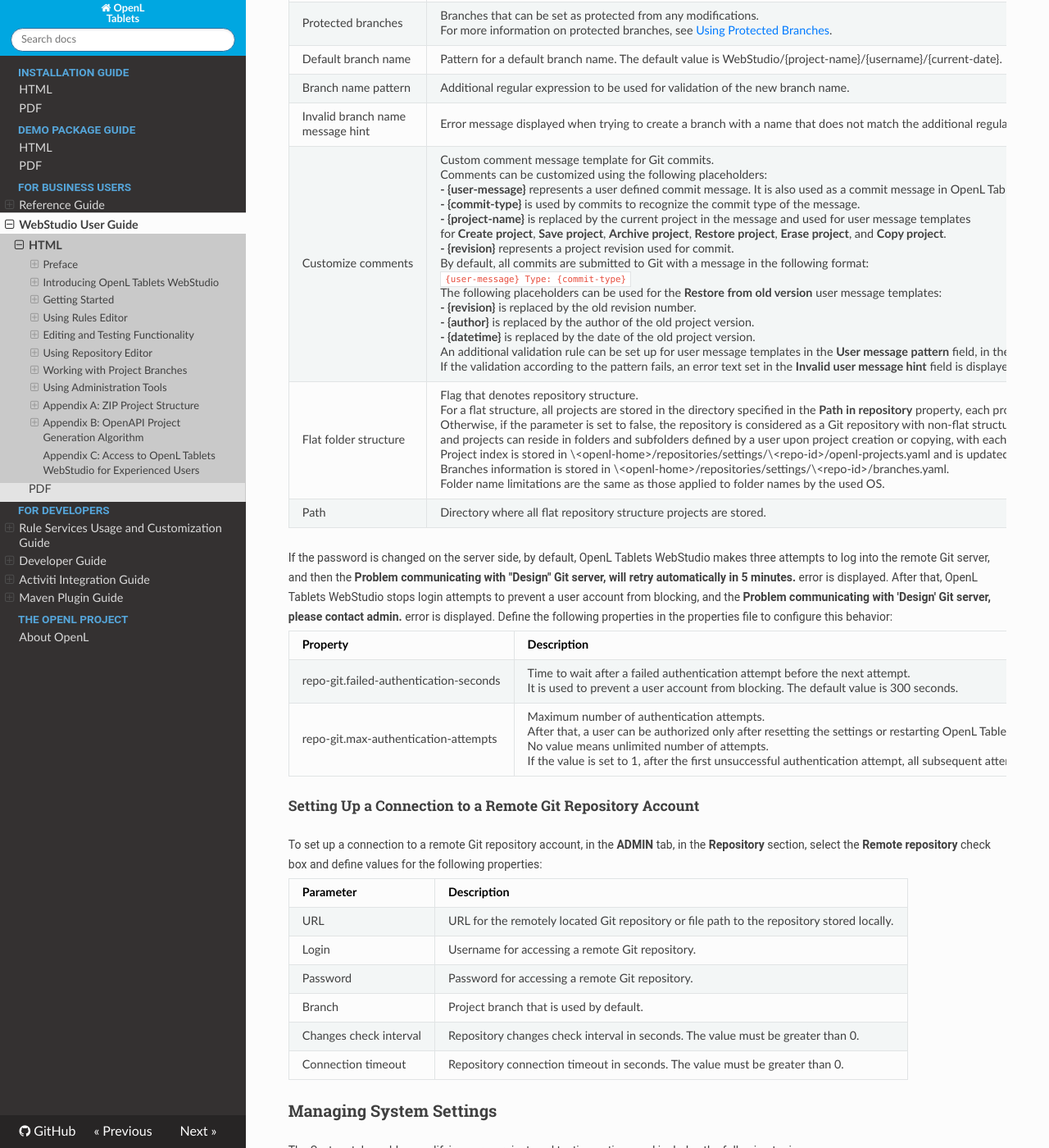
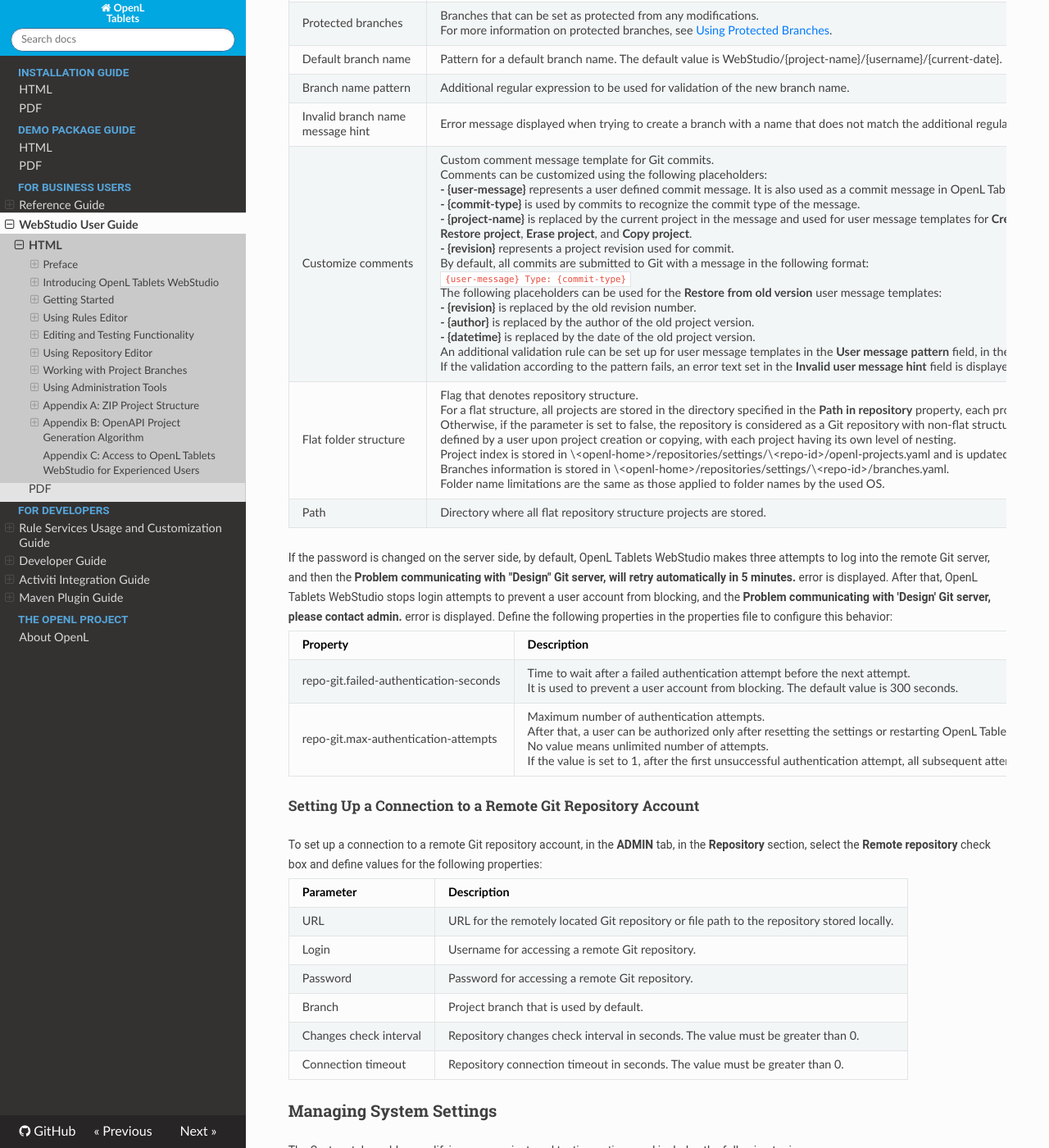
Before and after one commit to agradus/OpenLdocs, an MkDocs documentation site: the page built from docs/documentation/guides/webstudio_user_guide.md, in a window 1280 px wide and 1400 px high, scrolled down 126149 px. Shown: the whole window at 82% size. Built offline with MkDocs 1.6.1, drawn with Linux system fonts in a browser that asks for light colours; nearby versions of some CDN libraries; some of the changed text lies outside the part shown.

Commit message:
Update webstudio_user_guide.md

```diff
--- a/docs/documentation/guides/webstudio_user_guide.md
+++ b/docs/documentation/guides/webstudio_user_guide.md
@@ -2851,8 +2851,8 @@
 | Default branch name              | Pattern for a default branch name. The default value is WebStudio/{project-name}/{username}/{current-date}.                                                                                                                                                                                                                                                                                                                                                                                                                                                                                                                                                                                                                                                                                                                                                                                                                                                                                                                                                                                                                                                                                                                                                                                                                                                         |
 | Branch name pattern              | Additional regular expression to be used for validation of the new branch name.                                                                                                                                                                                                                                                                                                                                                                                                                                                                                                                                                                                                                                                                                                                                                                                                                                                                                                                                                                                                                                                                                                                                                                                                                                                                                     |
 | Invalid branch name <br/>message hint | Error message displayed when trying to create a branch with a name that does not match the additional regular expression.                                                                                                                                                                                                                                                                                                                                                                                                                                                                                                                                                                                                                                                                                                                                                                                                                                                                                                                                                                                                                                                                                                                                                                                                                                           |
-| Customize comments               | Custom comment message template for Git commits. <br/>Comments can be customized using the following placeholders: <br/>**- {user-message}** represents a user defined commit message. It is also used as a commit message in OpenL Tablets WebStudio. <br/>**- {commit-type}** is used by commits to recognize the commit type of the message. <br/>**- {project-name}** is replaced by the current project in the message and used for user message templates <br/>for **Create project**, **Save project**, **Archive project**, **Restore project**, **Erase project**, and **Copy project**. <br/>**- {revision}** represents a project revision used for commit. <br/>By default, all commits are submitted to Git with a message in the following format: <br/>`{user-message} Type: {commit-type}` <br/>The following placeholders can be used for the **Restore from old version** user message templates: <br/>**- {revision}** is replaced by the old revision number. <br/>**- {author}** is replaced by the author of the old project version. <br/>**- {datetime}** is replaced by the date of the old project version. <br/>An additional validation rule can be set up for user message templates in the **User message pattern** field, in the form of a regular expression. <br/>If the validation according to the pattern fails, an error text set in the **Invalid user message hint** field is displayed to a user. |
-| Flat folder structure            | Flag that denotes repository structure. <br/>For a flat structure, all projects are stored in the directory specified in the **Path in repository** property, each project in its own folder. <br/>Otherwise, if the parameter is set to false, the repository is considered as a Git repository with non-flat structure, <br/>and projects can reside in folders and subfolders defined by a user upon project creation or copying, with each project having its own level of nesting. <br/>Project index is stored in \<openl-home\>/repositories/settings/\<repo-id\>/openl-projects.yaml and is updated automatically. <br/>Branches information is stored in \<openl-home\>/repositories/settings/\<repo-id\>/branches.yaml. <br/>Folder name limitations are the same as those applied to folder names by the used OS.                                                                                                                                                                                                                                                                                                                                                                                                                                                                                                                                                                      |
+| Customize comments               | Custom comment message template for Git commits. <br/>Comments can be customized using the following placeholders: <br/>**- {user-message}** represents a user defined commit message. It is also used as a commit message in OpenL Tablets WebStudio. <br/>**- {commit-type}** is used by commits to recognize the commit type of the message. <br/>**- {project-name}** is replaced by the current project in the message and used for user message templates for **Create project**, **Save project**, **Archive project**, <br/>**Restore project**, **Erase project**, and **Copy project**. <br/>**- {revision}** represents a project revision used for commit. <br/>By default, all commits are submitted to Git with a message in the following format: <br/>`{user-message} Type: {commit-type}` <br/>The following placeholders can be used for the **Restore from old version** user message templates: <br/>**- {revision}** is replaced by the old revision number. <br/>**- {author}** is replaced by the author of the old project version. <br/>**- {datetime}** is replaced by the date of the old project version. <br/>An additional validation rule can be set up for user message templates in the **User message pattern** field, in the form of a regular expression. <br/>If the validation according to the pattern fails, an error text set in the **Invalid user message hint** field is displayed to a user. |
+| Flat folder structure            | Flag that denotes repository structure. <br/>For a flat structure, all projects are stored in the directory specified in the **Path in repository** property, each project in its own folder. <br/>Otherwise, if the parameter is set to false, the repository is considered as a Git repository with non-flat structure, and projects can reside in folders and subfolders <br/>defined by a user upon project creation or copying, with each project having its own level of nesting. <br/>Project index is stored in \<openl-home\>/repositories/settings/\<repo-id\>/openl-projects.yaml and is updated automatically. <br/>Branches information is stored in \<openl-home\>/repositories/settings/\<repo-id\>/branches.yaml. <br/>Folder name limitations are the same as those applied to folder names by the used OS.                                                                                                                                                                                                                                                                                                                                                                                                                                                                                                                                                                      |
 | Path                             | Directory where all flat repository structure projects are stored.                                                                                                                                                                                                                                                                                                                                                                                                                                                                                                                                                                                                                                                                                                                                                                                                                                                                                                                                                                                                                                                                                                                                                                                                                                                                                                  |
 
 If the password is changed on the server side, by default, OpenL Tablets WebStudio makes three attempts to log into the remote Git server, and then the **Problem communicating with "Design" Git server, will retry automatically in 5 minutes.** error is displayed. After that, OpenL Tablets WebStudio stops login attempts to prevent a user account from blocking, and the **Problem communicating with 'Design' Git server, please contact admin.** error is displayed. Define the following properties in the properties file to configure this behavior:
@@ -2881,10 +2881,10 @@
 
 | Section | Property                         | Description                                                                                                                                                                                                                                                                                                                                                                                                                                                                                                                                   |
 |---------|----------------------------------|-----------------------------------------------------------------------------------------------------------------------------------------------------------------------------------------------------------------------------------------------------------------------------------------------------------------------------------------------------------------------------------------------------------------------------------------------------------------------------------------------------------------------------------------------|
-| Core    | **Dispatching Validation**       | Setting turns on/off the mechanism of dispatching for a rule table where the only one version of this rule table exists. <br/>By default, the **dispatching.validation** value is set to **true** in OpenL Tablets WebStudio. <br/>For information on dispatching validation, see the **Table Dispatching Validation Mode** section in [OpenL Tablets Rule Services Usage and Customization Guide](https://openldocs.readthedocs.io/en/latest/documentation/guides/rule_services_usage_and_customization_guide). |
+| Core    | **Dispatching <br/>Validation**       | Setting turns on/off the mechanism of dispatching for a rule table where the only one version of this rule table exists. <br/>By default, the **dispatching.validation** value is set to **true** in OpenL Tablets WebStudio. <br/>For information on dispatching validation, see the **Table Dispatching Validation Mode** section in [OpenL Tablets Rule Services Usage and Customization Guide](https://openldocs.readthedocs.io/en/latest/documentation/guides/rule_services_usage_and_customization_guide). |
 |         | **Verify on Edit**               | Allows turning on/off checking of rules consistency and validity on each edit in Rules Editor. <br/>By default, the check box is selected. Automatic checks are executed after each edit. <br/>If this option is cleared, the verification process does not launch automatically when the **Save** button is clicked. <br/>Instead, a **Verify** button appears in Rules Editor, and the user must verify manually by clicking this button.                                                                                                                  |
-| Testing | **Thread number for tests**      | Indicates the number of test cases executed simultaneously.By default, four threads are set. It means that after running a test table or all tests, up to four test cases will be in progress at the same time. <br/>When they are calculated, the next four test cases will be executed.                                                                                                                                                                                                                                                 |
-|         | **Restore Defaults and Restart** | Restores all settings to default values. All user defined values, such as repository settings, will be lost.                                                                                                                                                                                                                                                                                                                                                                                                                              |
+| Testing | **Thread number <br/>for tests**      | Indicates the number of test cases executed simultaneously.By default, four threads are set. <br/>It means that after running a test table or all tests, up to four test cases will be in progress at the same time. <br/>When they are calculated, the next four test cases will be executed.                                                                                                                                                                                                                                                 |
+|         | **Restore Defaults <br/>and Restart** | Restores all settings to default values. All user defined values, such as repository settings, will be lost.                                                                                                                                                                                                                                                                                                                                                                                                                              |
 
 ### Managing User Information
 
```
